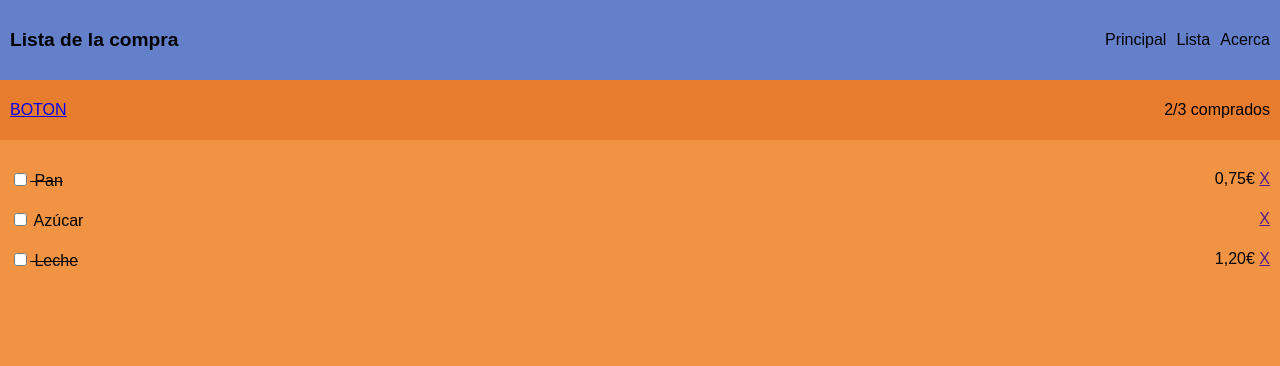
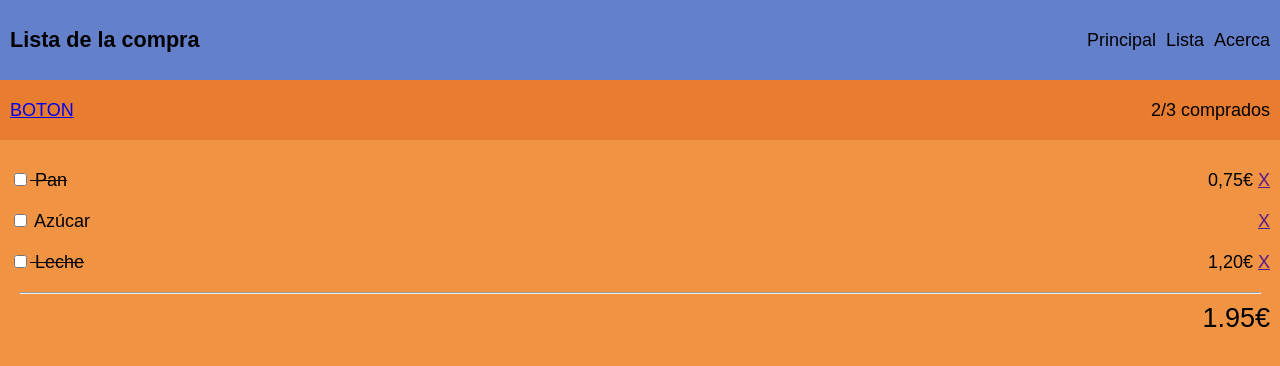
Before and after one commit to dawgun/202207-w1ch4-david-lozano, a plain HTML site: page index.html in a window 1280 px wide. Drawn offline with Linux system fonts and the light colour scheme.

Commit message:
Added hr separation and sum ingredient price section

```diff
--- a/index.html
+++ b/index.html
@@ -26,6 +26,7 @@
       <span> 2/3 comprados </span>
     </section>
     <main class="ingredient-list">
+      <div>
         <div class="ingredient-list__ingredient">
           <div>
             <label class="ingredient--trought"
@@ -39,7 +40,8 @@
         </div>
         <div class="ingredient-list__ingredient">
           <div>
-          <label><input type="checkbox" id="ingredient" /> Azúcar </label><br />
+            <label><input type="checkbox" id="ingredient" /> Azúcar </label
+            ><br />
           </div>
           <div>
             <span></span>
@@ -57,6 +59,11 @@
             <a href="">X</a>
           </div>
         </div>
+      </div>
+      <hr class="divisor-ingredients-sum" />
+      <div class="price-sum-ingredients">
+        <span>1.95€</span>
+      </div>
     </main>
   </body>
 </html>
--- a/style/style.css
+++ b/style/style.css
@@ -8,10 +8,12 @@
 
 html {
   font-family: Arial, Helvetica, sans-serif;
+  font-size: 18px;
 }
 
 body {
   margin: 0;
+  min-width: 433px;
 }
 
 .title-navitation-links {
@@ -63,3 +65,13 @@ body {
 .ingredient--trought {
   text-decoration: line-through;
 }
+
+.divisor-ingredients-sum {
+  width: 97%;
+}
+
+.price-sum-ingredients {
+  text-align: end;
+  padding: var(--padding-web);
+  font-size: 1.5rem;
+}
```
Lines whose indentation alone changed are shown as unchanged.
